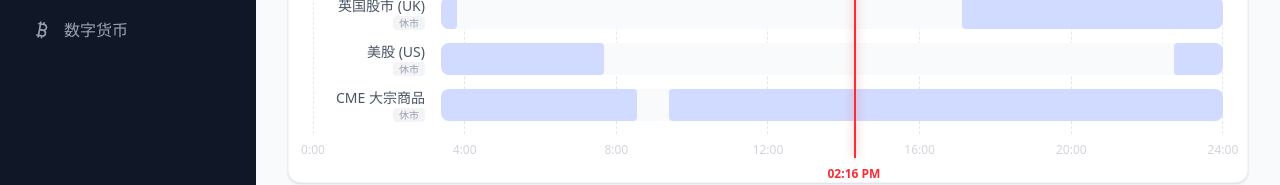
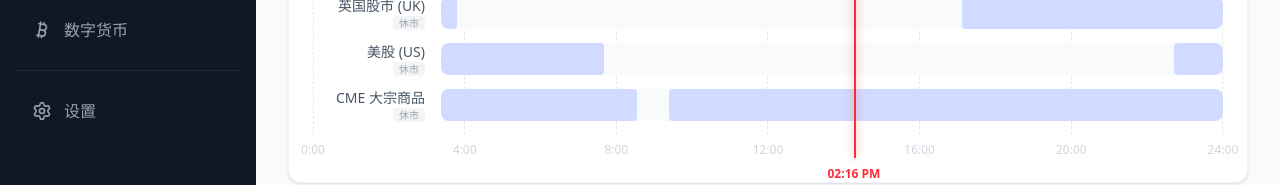
Before and after one commit to nullland1027/FinanceChartinONE, a React (Vite) app: page / in a window 1280 px wide. Shown: the part 311-496 px from the top of the page. Built offline with nearby package versions, Linux system fonts and the light colour scheme; no server answers.

Commit message:
新增主题颜色切换的设置功能

```diff
--- a/src/App.tsx
+++ b/src/App.tsx
@@ -1,14 +1,17 @@
 import { BrowserRouter, Routes, Route } from 'react-router-dom';
 import { MarketProvider } from './context/MarketContext';
+import { ThemeProvider } from './context/ThemeContext';
 import { Layout } from './components/Layout';
 import { Home } from './pages/Home';
 import { CoreFocus } from './pages/CoreFocus';
 import { GlobalStocks } from './pages/GlobalStocks';
 import { Commodities } from './pages/Commodities';
 import { Crypto } from './pages/Crypto';
+import { Settings } from './pages/Settings';
 
 function App() {
   return (
+    <ThemeProvider>
       <MarketProvider>
         <BrowserRouter>
           <Routes>
@@ -18,10 +21,12 @@ function App() {
               <Route path="stocks" element={<GlobalStocks />} />
               <Route path="commodities" element={<Commodities />} />
               <Route path="crypto" element={<Crypto />} />
+              <Route path="settings" element={<Settings />} />
             </Route>
           </Routes>
         </BrowserRouter>
       </MarketProvider>
+    </ThemeProvider>
   );
 }
 
--- a/src/components/MarketTimeline.tsx
+++ b/src/components/MarketTimeline.tsx
@@ -1,8 +1,10 @@
 import { useState, useEffect } from 'react';
 import { MARKET_HOURS } from '../config';
+import { useTheme } from '../context/ThemeContext';
 
 export const MarketTimeline = () => {
   const [now, setNow] = useState(new Date());
+  const { classes } = useTheme();
 
   useEffect(() => {
     const timer = setInterval(() => setNow(new Date()), 1000);
@@ -88,7 +90,7 @@ export const MarketTimeline = () => {
                                 return (
                                     <div
                                         key={idx}
-                                        className={`absolute h-full top-0 rounded-sm opacity-80 ${isOpen ? 'bg-indigo-500 shadow-sm' : 'bg-indigo-200'}`}
+                                        className={`absolute h-full top-0 rounded-sm opacity-80 ${isOpen ? `${classes.primaryBg} shadow-sm` : classes.light}`}
                                         style={{ left: `${start}%`, width: `${width}%` }}
                                     ></div>
                                 )
--- a/src/components/PriceGrid.tsx
+++ b/src/components/PriceGrid.tsx
@@ -1,5 +1,6 @@
 import { PriceCard } from './PriceCard';
 import type { MarketData } from '../types';
+import { useTheme } from '../context/ThemeContext';
 
 interface PriceGridProps {
   data: MarketData[];
@@ -28,6 +29,8 @@ const SkeletonCard = () => (
 );
 
 export const PriceGrid = ({ data, title, icon, loading = false }: PriceGridProps) => {
+  const { classes } = useTheme();
+
   // If loading, show skeletons. If not loading but empty, show "No Data".
   if (!loading && data.length === 0) {
     return <div className="text-gray-400 p-4">暂无数据</div>;
@@ -36,7 +39,7 @@ export const PriceGrid = ({ data, title, icon, loading = false }: PriceGridProps
   return (
     <section className="mb-8 animate-in fade-in duration-500">
       {title && (
-        <h2 className="text-xl font-semibold text-gray-700 mb-4 px-3 border-l-4 border-indigo-500 flex items-center gap-2">
+        <h2 className={`text-xl font-semibold text-gray-700 mb-4 px-3 border-l-4 ${classes.border} flex items-center gap-2`}>
             <span>{icon}</span> {title}
         </h2>
       )}
--- a/src/components/Sidebar.tsx
+++ b/src/components/Sidebar.tsx
@@ -1,8 +1,10 @@
 import { NavLink } from 'react-router-dom';
-import { LayoutDashboard, Globe, Coins, Star, Bitcoin } from 'lucide-react';
+import { LayoutDashboard, Globe, Coins, Star, Bitcoin, Settings } from 'lucide-react';
 import { clsx } from 'clsx';
+import { useTheme } from '../context/ThemeContext';
 
 export const Sidebar = () => {
+  const { classes } = useTheme();
   const navItems = [
     { to: '/', icon: LayoutDashboard, label: '首页' },
     { to: '/core', icon: Star, label: '核心关注' },
@@ -15,7 +17,7 @@ export const Sidebar = () => {
     <aside className="w-64 bg-gray-900 text-white min-h-screen flex flex-col fixed left-0 top-0 z-50">
       <div className="p-6 border-b border-gray-800">
         <h1 className="text-xl font-bold tracking-wider flex items-center gap-2">
-          <span className="text-indigo-500">Finance</span>ONE
+          <span className={classes.text}>Finance</span>ONE
         </h1>
       </div>
       <nav className="flex-1 p-4 space-y-2">
@@ -27,7 +29,7 @@ export const Sidebar = () => {
               clsx(
                 'flex items-center gap-3 px-4 py-3 rounded-lg transition-colors duration-200',
                 isActive
-                  ? 'bg-indigo-600 text-white'
+                  ? `${classes.primary} text-white`
                   : 'text-gray-400 hover:bg-gray-800 hover:text-white'
               )
             }
@@ -36,6 +38,24 @@ export const Sidebar = () => {
             <span className="font-medium">{item.label}</span>
           </NavLink>
         ))}
+
+        {/* Settings Link */}
+        <div className="pt-4 mt-4 border-t border-gray-800">
+            <NavLink
+                to="/settings"
+                className={({ isActive }) =>
+                clsx(
+                    'flex items-center gap-3 px-4 py-3 rounded-lg transition-colors duration-200',
+                    isActive
+                    ? `${classes.primary} text-white`
+                    : 'text-gray-400 hover:bg-gray-800 hover:text-white'
+                )
+                }
+            >
+                <Settings size={20} />
+                <span className="font-medium">设置</span>
+            </NavLink>
+        </div>
       </nav>
       <div className="p-4 border-t border-gray-800 text-xs text-gray-500 text-center">
         © 2026 FinanceGraph
--- /dev/null
+++ b/src/context/ThemeContext.tsx
@@ -0,0 +1,88 @@
+import { createContext, useContext, useState } from 'react';
+import type { ReactNode } from 'react';
+
+export type ThemeName = 'purple' | 'orange' | 'red' | 'black';
+
+interface ThemeClasses {
+  name: ThemeName;
+  primary: string;      // Main brand color (e.g. for buttons, active states)
+  primaryBg: string;    // Background version of primary
+  text: string;         // Text color for branding
+  border: string;       // Border color for branding
+  light: string;        // Light background (e.g. for timeline bars)
+  hover: string;        // Hover state
+}
+
+const THEME_MAP: Record<ThemeName, ThemeClasses> = {
+  purple: {
+    name: 'purple',
+    primary: 'bg-indigo-600',
+    primaryBg: 'bg-indigo-500', // Used in timeline
+    text: 'text-indigo-500',
+    border: 'border-indigo-500',
+    light: 'bg-indigo-200',
+    hover: 'hover:bg-indigo-50',
+  },
+  orange: {
+    name: 'orange',
+    primary: 'bg-orange-600',
+    primaryBg: 'bg-orange-500',
+    text: 'text-orange-500',
+    border: 'border-orange-500',
+    light: 'bg-orange-200',
+    hover: 'hover:bg-orange-50',
+  },
+  red: {
+    name: 'red',
+    primary: 'bg-red-600',
+    primaryBg: 'bg-red-500',
+    text: 'text-red-500',
+    border: 'border-red-500',
+    light: 'bg-red-200',
+    hover: 'hover:bg-red-50',
+  },
+  black: {
+    name: 'black',
+    primary: 'bg-gray-900',
+    primaryBg: 'bg-gray-800',
+    text: 'text-gray-900',
+    border: 'border-gray-900',
+    light: 'bg-gray-300',
+    hover: 'hover:bg-gray-100',
+  }
+};
+
+interface ThemeContextType {
+  theme: ThemeName;
+  setTheme: (theme: ThemeName) => void;
+  classes: ThemeClasses;
+}
+
+const ThemeContext = createContext<ThemeContextType | undefined>(undefined);
+
+export const ThemeProvider = ({ children }: { children: ReactNode }) => {
+  const [theme, setThemeState] = useState<ThemeName>(() => {
+    return (localStorage.getItem('app-theme') as ThemeName) || 'purple';
+  });
+
+  const setTheme = (newTheme: ThemeName) => {
+    setThemeState(newTheme);
+    localStorage.setItem('app-theme', newTheme);
+  };
+
+  const classes = THEME_MAP[theme];
+
+  return (
+    <ThemeContext.Provider value={{ theme, setTheme, classes }}>
+      {children}
+    </ThemeContext.Provider>
+  );
+};
+
+export const useTheme = () => {
+  const context = useContext(ThemeContext);
+  if (context === undefined) {
+    throw new Error('useTheme must be used within a ThemeProvider');
+  }
+  return context;
+};
--- /dev/null
+++ b/src/pages/Settings.tsx
@@ -0,0 +1,49 @@
+import { useTheme } from '../context/ThemeContext';
+import type { ThemeName } from '../context/ThemeContext';
+import { Check } from 'lucide-react';
+
+export const Settings = () => {
+  const { theme, setTheme } = useTheme();
+
+  const themes: { id: ThemeName; label: string; color: string }[] = [
+    { id: 'purple', label: '默认紫', color: 'bg-indigo-600' },
+    { id: 'orange', label: '活力橙', color: 'bg-orange-500' },
+    { id: 'red', label: '热情红', color: 'bg-red-600' },
+    { id: 'black', label: '极简黑', color: 'bg-gray-900' },
+  ];
+
+  return (
+    <div className="max-w-2xl mx-auto">
+      <h1 className="text-2xl font-bold mb-8 text-gray-800">设置</h1>
+
+      <div className="bg-white rounded-xl shadow-sm border border-gray-100 p-6">
+        <h2 className="text-lg font-semibold text-gray-800 mb-4">主题外观</h2>
+        <div className="flex flex-col gap-4">
+          <p className="text-sm text-gray-500">选择您喜欢的系统主题色：</p>
+
+          <div className="grid grid-cols-2 md:grid-cols-4 gap-4">
+            {themes.map((t) => (
+              <button
+                key={t.id}
+                onClick={() => setTheme(t.id)}
+                className={`
+                  relative flex items-center justify-center p-4 rounded-lg border-2 transition-all
+                  ${theme === t.id ? 'border-indigo-500 bg-gray-50' : 'border-gray-200 hover:border-gray-300'}
+                `}
+              >
+                <div className={`w-8 h-8 rounded-full ${t.color} shadow-sm`}></div>
+                <span className="ml-3 font-medium text-gray-700">{t.label}</span>
+
+                {theme === t.id && (
+                  <div className="absolute top-2 right-2 text-indigo-500">
+                    <Check size={16} />
+                  </div>
+                )}
+              </button>
+            ))}
+          </div>
+        </div>
+      </div>
+    </div>
+  );
+};
```
Lines whose indentation alone changed are shown as unchanged.
